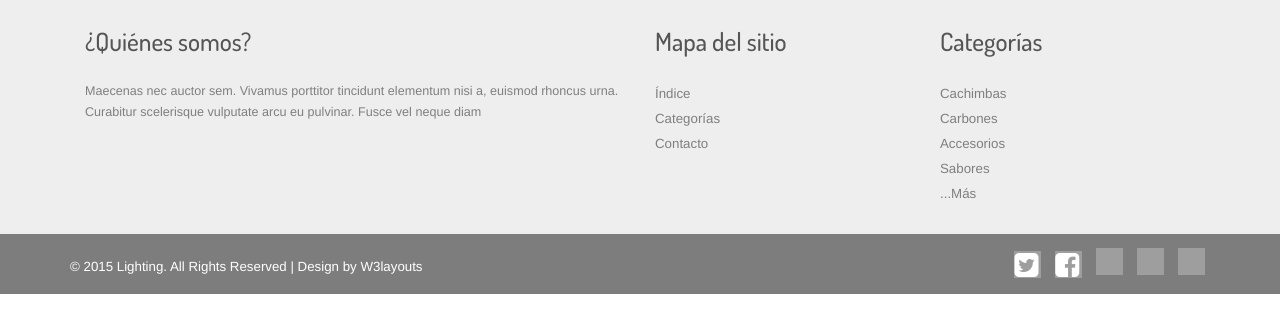
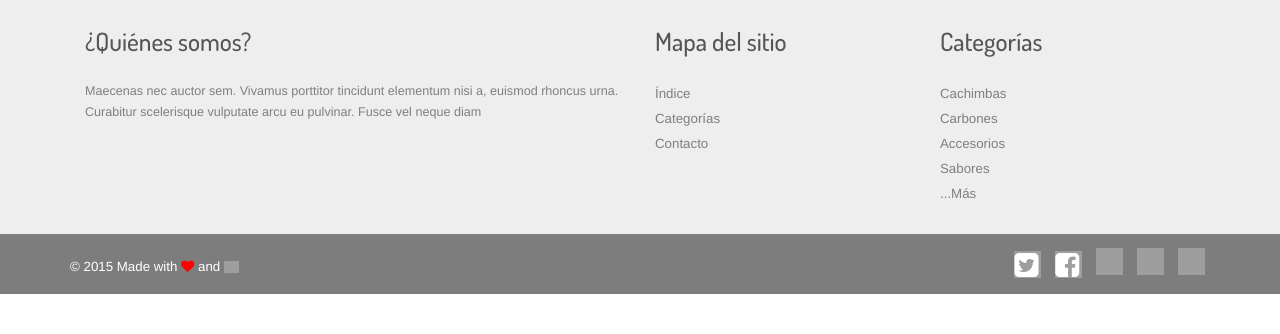
Before and after one commit to B0rjitaaa/jaretz-cms, a Django app: page /categories/ in a window 1280 px wide. Shown: the part 899-1233 px from the top of the page. Run offline with Django 3.2, Linux system fonts and the light colour scheme; data comes from the database, SQL or seed files in the repository; some libraries are stand-ins or nearby versions; grey boxes are pictures that could not be loaded.

Commit message:
New copyright information.

```diff
--- a/jaretz_cms/shop/templates/base.html
+++ b/jaretz_cms/shop/templates/base.html
@@ -121,9 +121,12 @@
 
   {% block copywrite %}
     <div class="copywrite">
-     <div class="container">
-       <div class="copy">
-         <p>© 2015 Lighting. All Rights Reserved | Design by  <a href="http://w3layouts.com/" target="_blank">W3layouts</a> </p>
+      <div class="container">
+        <div class="copy">
+          <p>
+           © 2015 Made with <i class="fa fa-heart" style="color:red"></i> and
+           <img src="https://d30y9cdsu7xlg0.cloudfront.net/png/29679-200.png" style="width:15px; height=20px:" alt="shisha">
+         </p>
        </div>
        <div class="social">
           <a href="#"><i class="fa fa-twitter-square fa-2x"></i></a>
```
